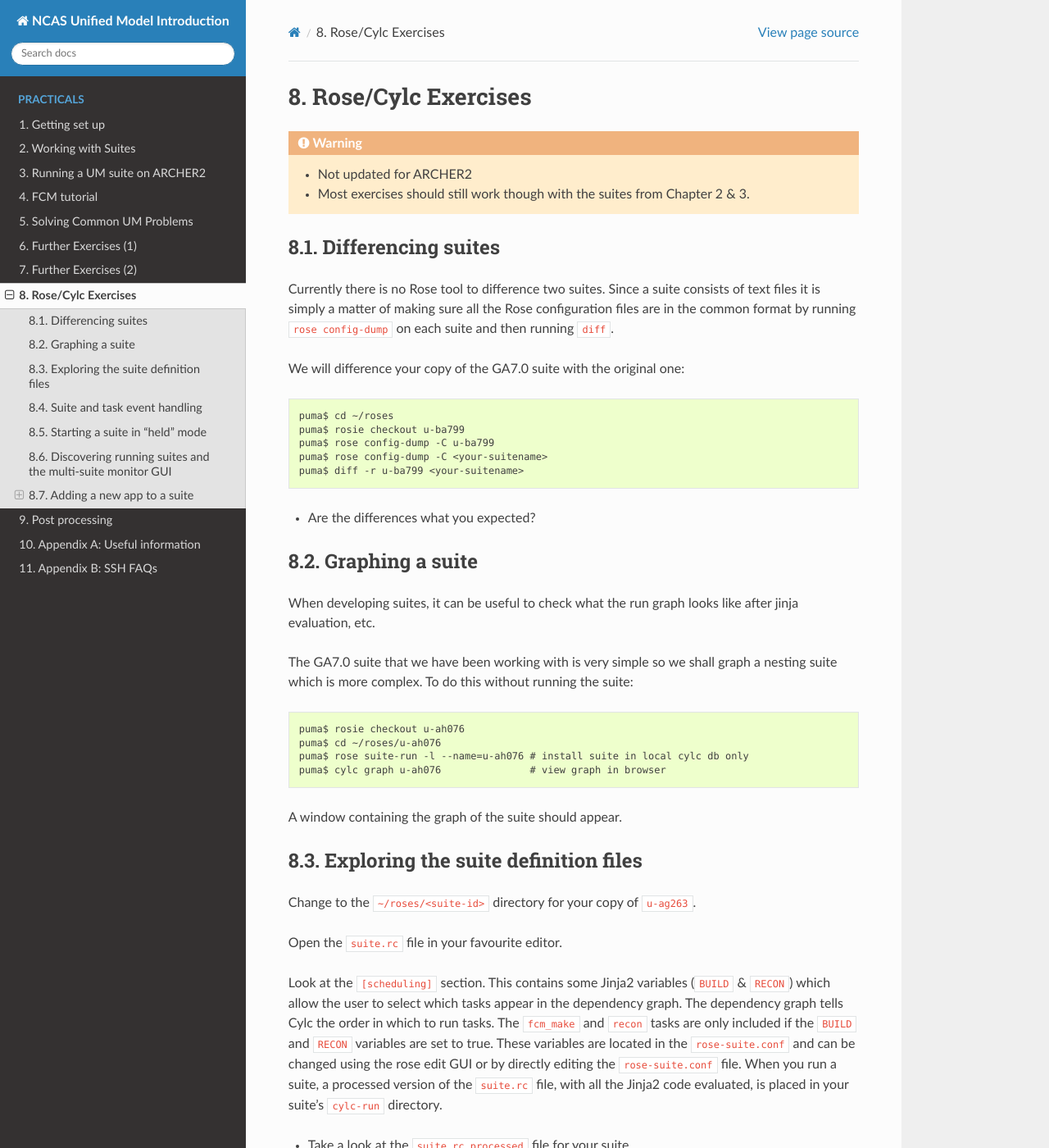
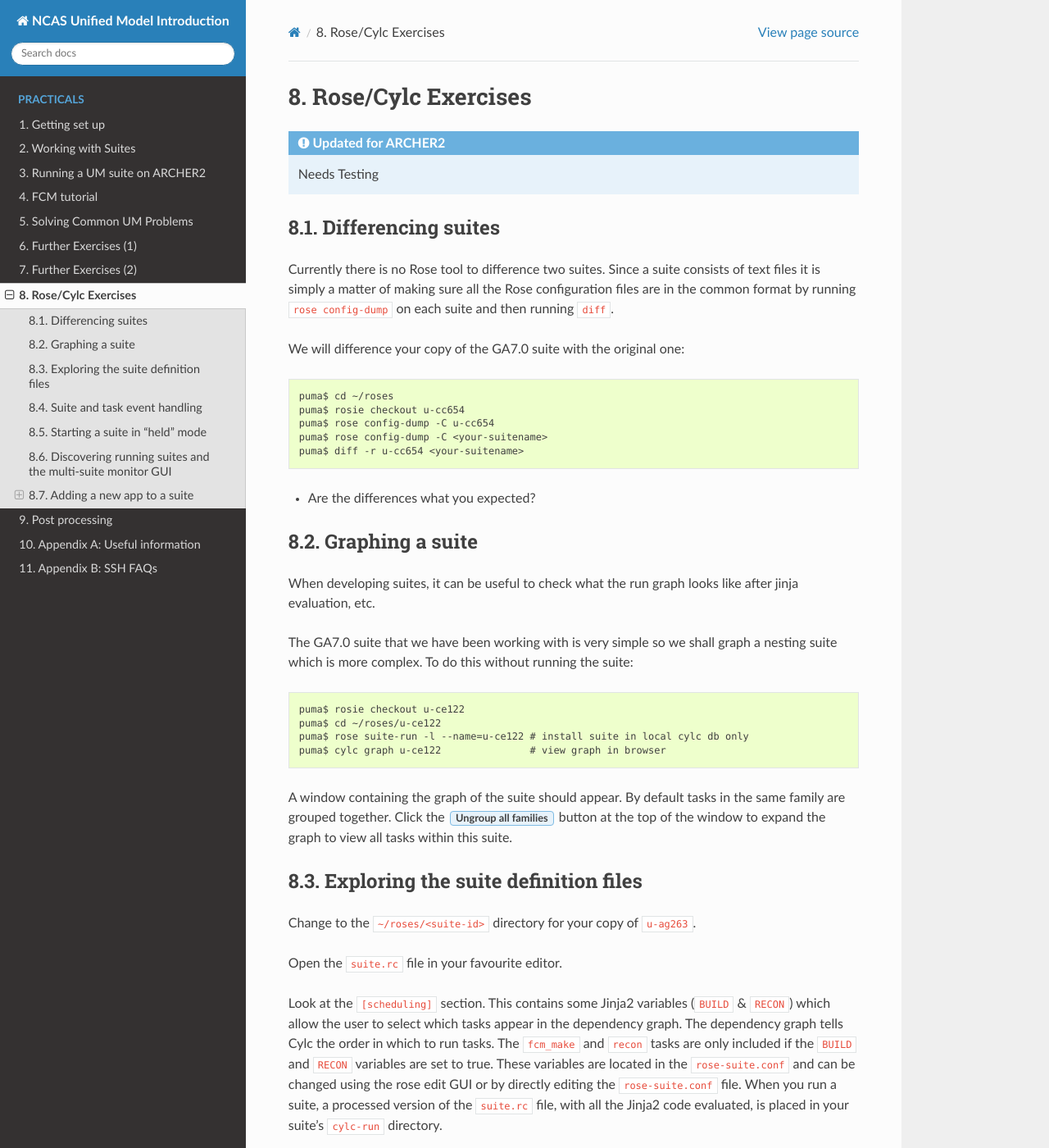
Before and after one commit to NCAS-CMS/um-training, a Sphinx documentation site: the page built from practicals/source/rose-cylc-exercises.rst, in a window 1280 px wide and 1400 px high. Shown: the whole window at 82% size. Built offline with Sphinx 7.4.7 and the Read the Docs theme 2.0.0, drawn with Linux system fonts in a browser that asks for light colours; some of the changed text lies outside the part shown.

Commit message:
Update Ch8

```diff
--- a/practicals/source/rose-cylc-exercises.rst
+++ b/practicals/source/rose-cylc-exercises.rst
@@ -1,9 +1,9 @@
 Rose/Cylc Exercises
 ===================
 
-.. warning::
-   * Not updated for ARCHER2
-   * Most exercises should still work though with the suites from Chapter 2 & 3.
+.. admonition:: Updated for ARCHER2
+
+   Needs Testing
 
 Differencing suites
 -------------------
@@ -13,10 +13,10 @@ Currently there is no Rose tool to difference two suites. Since a suite consists
 We will difference your copy of the GA7.0 suite with the original one: ::
 
   puma$ cd ~/roses
-  puma$ rosie checkout u-ba799
-  puma$ rose config-dump -C u-ba799
+  puma$ rosie checkout u-cc654
+  puma$ rose config-dump -C u-cc654
   puma$ rose config-dump -C <your-suitename>
-  puma$ diff -r u-ba799 <your-suitename>
+  puma$ diff -r u-cc654 <your-suitename>
 
 * Are the differences what you expected?
 
@@ -27,12 +27,12 @@ When developing suites, it can be useful to check what the run graph looks like
 
 The GA7.0 suite that we have been working with is very simple so we shall graph a nesting suite which is more complex. To do this without running the suite: ::
 
-  puma$ rosie checkout u-ah076
-  puma$ cd ~/roses/u-ah076
-  puma$ rose suite-run -l --name=u-ah076 # install suite in local cylc db only
-  puma$ cylc graph u-ah076               # view graph in browser
+  puma$ rosie checkout u-ce122
+  puma$ cd ~/roses/u-ce122
+  puma$ rose suite-run -l --name=u-ce122 # install suite in local cylc db only
+  puma$ cylc graph u-ce122               # view graph in browser
 
-A window containing the graph of the suite should appear.
+A window containing the graph of the suite should appear. By default tasks in the same family are grouped together. Click the :guilabel:`Ungroup all families` button at the top of the window to expand the graph to view all tasks within this suite.
 
 Exploring the suite definition files
 ------------------------------------
@@ -77,7 +77,7 @@ This has just given you a very brief look at the suite definitions files.  More
 Suite and task event handling
 -----------------------------
 
-Suites can be configured to send emails to alert you to any task or suite failures (or indeed when the suite finishes successfully). To send an email, you use the built-in setting ``[[[events]]] mail events`` to specify a list of events for which notifications should be sent.  Here we will configure your copy of suite u-ba799 to send an email on task (submission) failure, retry and timeout.
+Suites can be configured to send emails to alert you to any task or suite failures (or indeed when the suite finishes successfully). To send an email, you use the built-in setting ``[[[events]]] mail events`` to specify a list of events for which notifications should be sent.  Here we will configure your copy of suite ``u-cc654`` to send an email on task (submission) failure, retry and timeout.
 
 Edit the ``suite.rc`` file to add the ``[[[events]]]`` section below: ::
 
@@ -153,7 +153,7 @@ In order to actually run the app, we need to add a new "task" to the suite which
 
 3. How the task will run (i.e. which computer and the resources it will need).
 
-In this example, we will add an app that prints ``Hello World``, which will execute after the reconfiguration and before the main model. We will add the app to your copy of u-ba799.
+In this example, we will add an app that prints ``Hello World``, which will execute after the reconfiguration and before the main model. We will add the app to your copy of ``u-cc654``.
 
 Create the Rose application directory
 ^^^^^^^^^^^^^^^^^^^^^^^^^^^^^^^^^^^^^
@@ -239,7 +239,7 @@ The app can be tested in isolation by changing into the ``new_app/`` directory a
 This should produce output similar to: ::
 
   ros@puma$ rose app-run
-  [INFO] export PATH=/home/ros/roses/u-ba799/app/new_app/bin:/home/fcm/rose-2016.11.1/bin:/usr/local/python/bin:
+  [INFO] export PATH=/home/ros/roses/u-cc654/app/new_app/bin:/home/fcm/rose-2016.11.1/bin:/usr/local/python/bin:
   ...
   [INFO] export PLANET=Jupiter
   [INFO] command: hello.sh ${PLANET}
```
Also changed, not shown: other parts of practicals/source/rose-cylc-exercises.rst (+1 -1 lines).
